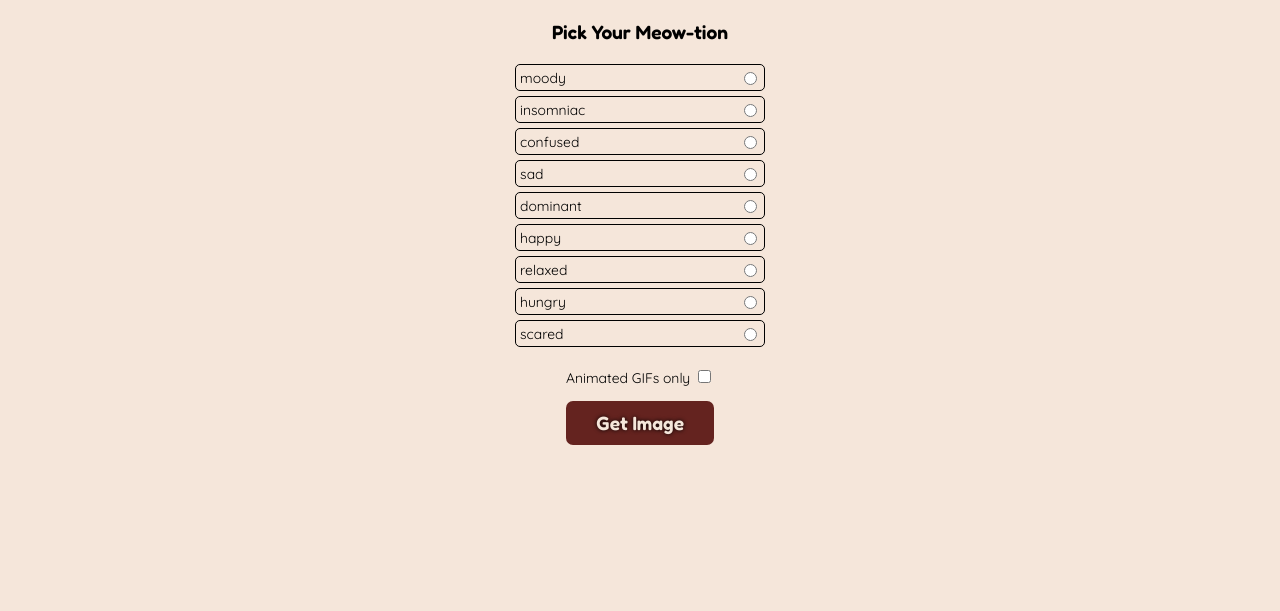
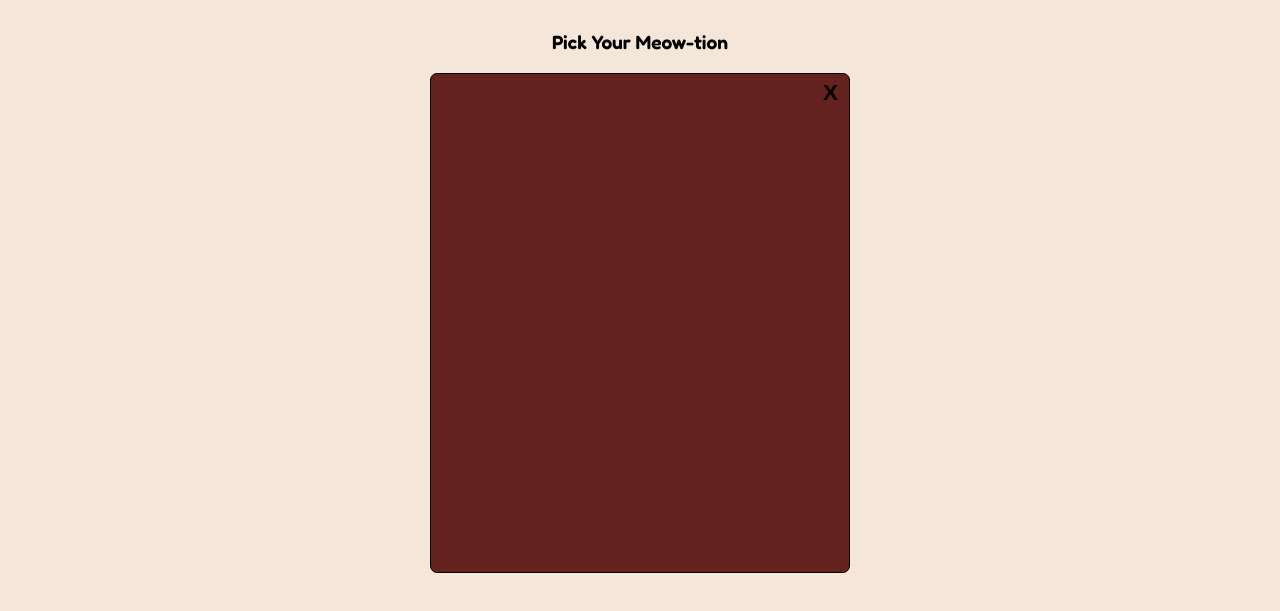
Before and after one commit to Liene31/meme-picker-cats, a plain HTML site: page index.html in a window 1280 px wide. Shown: the part 77-688 px from the top of the page. Drawn offline with Linux system fonts and the light colour scheme.

Commit message:
Updated CSS

```diff
--- a/style.css
+++ b/style.css
@@ -47,7 +47,7 @@ main {
 h2 {
   font-family: "Fredoka", sans-serif;
   margin: 0;
-  padding: 20px 0;
+  padding: 30px 0;
   font-size: 1.2rem;
   font-weight: 600;
 }
@@ -65,7 +65,7 @@ h2 {
   border: 1px solid black;
   align-items: start;
   border-radius: 5px;
-  padding: 4px;
+  padding: 7px;
   margin-bottom: 5px;
 }
 
@@ -94,14 +94,14 @@ h2 {
 /* Modal */
 
 .modal {
-  display: none;
+  display: block;
   position: fixed;
   top: 0;
   right: 0;
   bottom: 0;
   left: 0;
   margin: auto;
-  width: 370px;
+  width: 420px;
   height: 500px;
   border: 1px solid black;
   background-color: #64231f;
```
